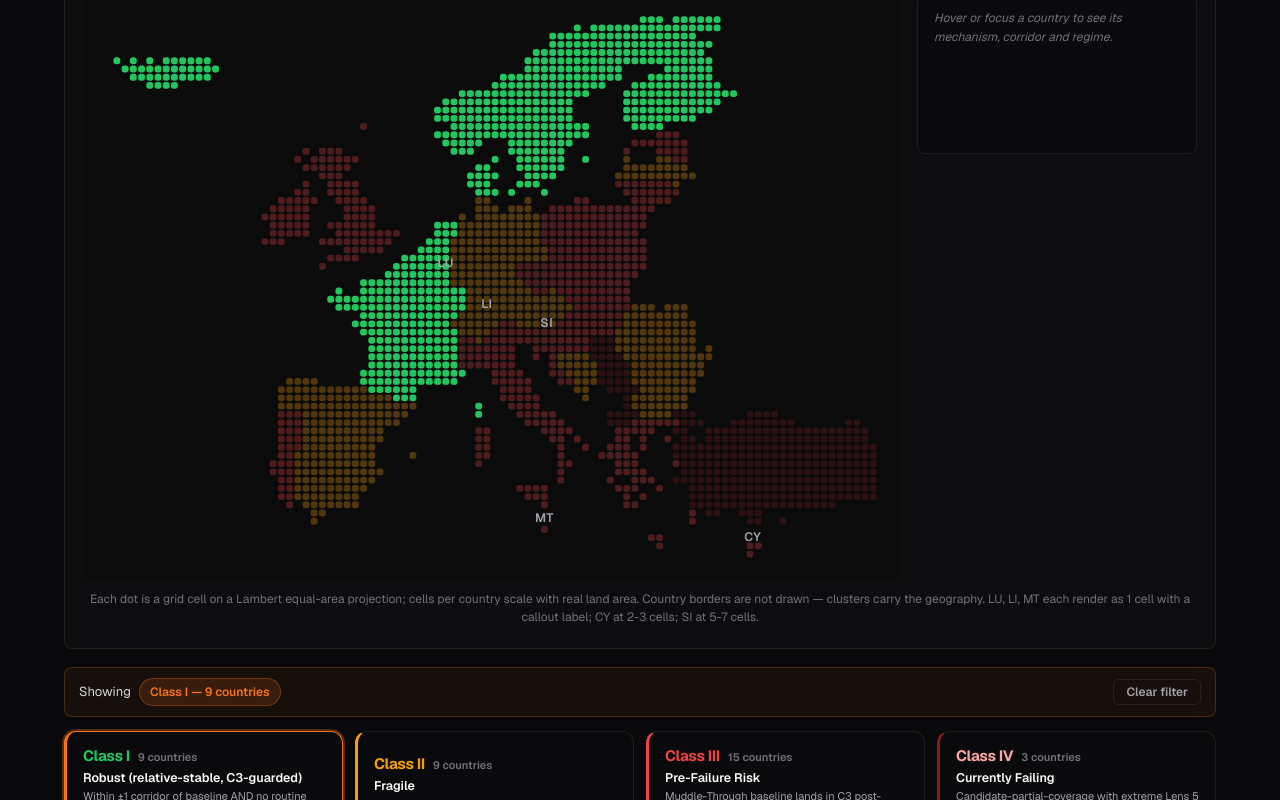
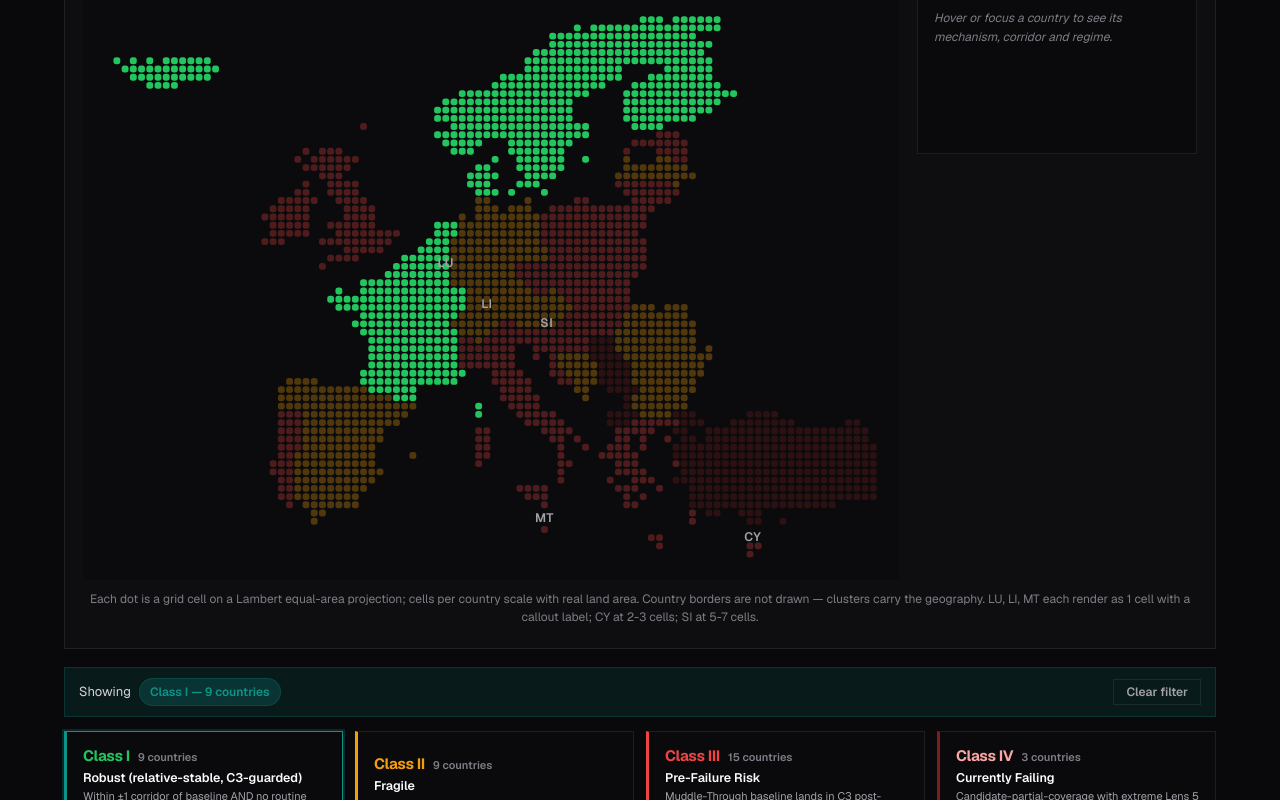
Before and after one commit to Ph1lM4/european-ai-labour-synthesis, a website: page site/phase2-explorations/1-corridor-map/D-rastered.html in a window 1280 px wide. Both pictures are taken after a click on the button 203 px from the left and 1082 px from the top of the page. Shown: the part 363-1163 px from the top of the page. Drawn offline with nearby package versions, Linux system fonts and the light colour scheme.

Commit message:
Design tokens v1 + fix same-origin iframe embedding
- Unified Nexalps research-suite design system (teal chrome, mono data
  ink, serif prose, square corners, WCAG AA fixes), incl. the
  phase2-explorations embed pages
- Fix: X-Frame-Options DENY blocked the site from framing its own
  beeswarm chart (findings.html showed 'refused to connect' in
  production); now SAMEORIGIN

```diff
--- a/site/phase2-explorations/1-corridor-map/B-beeswarm.html
+++ b/site/phase2-explorations/1-corridor-map/B-beeswarm.html
@@ -11,10 +11,10 @@
 *,*::before,*::after{margin:0;padding:0;box-sizing:border-box}
 :root{
   --bg:#09090b;--fg:#fafafa;--card:#0a0a0c;
-  --card-border:rgba(255,255,255,0.08);--muted:#a1a1aa;--muted-foreground:#71717a;
-  --border:rgba(255,255,255,0.12);--ring:#f97316;
+  --card-border:rgba(255,255,255,0.08);--muted:#a1a1aa;--muted-foreground:#7d7d86;
+  --border:rgba(255,255,255,0.12);--ring:#0D9488;
   --class-i:#22c55e;--class-ii:#f59e0b;--class-iii:#ef4444;--class-iv:#7f1d1d;
-  --radius-sm:6px;--radius-md:8px;--radius-lg:12px;
+  --radius-sm:0px;--radius-md:0px;--radius-lg:0px;
   --font:'Geist',system-ui,-apple-system,sans-serif;
 }
 html,body{overflow-x:hidden}
@@ -34,7 +34,7 @@ body{font-family:var(--font);background:var(--bg);color:var(--fg);line-height:1.
 #beeswarm-svg circle:hover,#beeswarm-svg circle:focus-visible{stroke:rgba(255,255,255,0.6);stroke-width:1.5;outline:none}
 #beeswarm-svg .axis-line{stroke:rgba(255,255,255,0.15);stroke-width:1}
 #beeswarm-svg .axis-tick{stroke:rgba(255,255,255,0.10);stroke-width:1;stroke-dasharray:2,3}
-#beeswarm-svg .axis-label{fill:#71717a;font-size:11px;font-family:var(--font)}
+#beeswarm-svg .axis-label{fill:#7d7d86;font-size:11px;font-family:var(--font)}
 #beeswarm-svg .corridor-edge{stroke:#f97316;stroke-width:1;stroke-dasharray:4,4;opacity:0.6}
 #beeswarm-svg .corridor-label{fill:#f97316;font-size:10px;font-weight:600;font-family:var(--font);letter-spacing:0.04em}
 #beeswarm-svg .country-label{fill:#fafafa;font-size:9.5px;font-weight:600;font-family:var(--font);pointer-events:none;text-anchor:middle}
--- a/site/phase2-explorations/1-corridor-map/D-rastered.html
+++ b/site/phase2-explorations/1-corridor-map/D-rastered.html
@@ -11,10 +11,10 @@
 *,*::before,*::after{margin:0;padding:0;box-sizing:border-box}
 :root{
   --bg:#09090b;--fg:#fafafa;--card:#0a0a0c;
-  --card-border:rgba(255,255,255,0.08);--muted:#a1a1aa;--muted-foreground:#71717a;
-  --border:rgba(255,255,255,0.12);--ring:#f97316;
+  --card-border:rgba(255,255,255,0.08);--muted:#a1a1aa;--muted-foreground:#7d7d86;
+  --border:rgba(255,255,255,0.12);--ring:#0D9488;
   --class-i:#22c55e;--class-ii:#f59e0b;--class-iii:#ef4444;--class-iv:#7f1d1d;
-  --radius-sm:6px;--radius-md:8px;--radius-lg:12px;
+  --radius-sm:0px;--radius-md:0px;--radius-lg:0px;
   --font:'Geist',system-ui,-apple-system,sans-serif;
 }
 html,body{overflow-x:hidden}
@@ -77,9 +77,9 @@ body{font-family:var(--font);background:var(--bg);color:var(--fg);line-height:1.
 .legend-swatch{width:12px;height:12px;border-radius:2px;border:1px solid rgba(255,255,255,0.10)}
 .geo-note{font-size:12px;color:var(--muted-foreground);margin-top:10px;text-align:center;line-height:1.5}
 
-.filter-bar{display:flex;flex-wrap:wrap;gap:8px;align-items:center;padding:10px 14px;background:rgba(249,115,22,0.06);border:1px solid rgba(249,115,22,0.25);border-radius:var(--radius-md);margin:18px 0 6px;font-size:13px;color:#d4d4d8}
+.filter-bar{display:flex;flex-wrap:wrap;gap:8px;align-items:center;padding:10px 14px;background:rgba(13,148,136,0.12);border:1px solid rgba(13,148,136,0.22);border-radius:var(--radius-md);margin:18px 0 6px;font-size:13px;color:#d4d4d8}
 .filter-bar.hidden{display:none}
-.filter-bar .badge{display:inline-flex;align-items:center;gap:6px;padding:4px 10px;background:rgba(249,115,22,0.15);border:1px solid rgba(249,115,22,0.30);border-radius:9999px;font-size:12px;font-weight:600;color:var(--ring)}
+.filter-bar .badge{display:inline-flex;align-items:center;gap:6px;padding:4px 10px;background:rgba(13,148,136,0.22);border:1px solid rgba(13,148,136,0.22);border-radius:9999px;font-size:12px;font-weight:600;color:var(--ring)}
 .filter-bar .clear-btn{margin-left:auto;background:transparent;border:1px solid var(--card-border);border-radius:var(--radius-sm);padding:4px 12px;color:var(--muted);font-family:var(--font);font-size:12px;font-weight:600;cursor:pointer;transition:all .12s}
 .filter-bar .clear-btn:hover,.filter-bar .clear-btn:focus-visible{border-color:rgba(255,255,255,0.25);color:var(--fg);outline:none}
 
@@ -91,7 +91,7 @@ body{font-family:var(--font);background:var(--bg);color:var(--fg);line-height:1.
 .class-card.c-II{border-left-color:var(--class-ii)}
 .class-card.c-III{border-left-color:var(--class-iii)}
 .class-card.c-IV{border-left-color:var(--class-iv)}
-.class-card.active{border-color:var(--ring);box-shadow:0 0 0 2px rgba(249,115,22,0.30)}
+.class-card.active{border-color:var(--ring);box-shadow:0 0 0 2px rgba(13,148,136,0.22)}
 .class-card:hover,.class-card:focus-visible{transform:translateY(-2px);outline:none}
 .class-card .class-header{display:flex;align-items:baseline;gap:8px;margin-bottom:4px}
 .class-card .class-num{font-size:15px;font-weight:700;letter-spacing:-0.02em}
@@ -109,7 +109,7 @@ body{font-family:var(--font);background:var(--bg);color:var(--fg);line-height:1.
 .view{display:none}
 .view.active{display:block}
 
-.demo-banner{padding:11px 14px;background:rgba(249,115,22,0.06);border-left:3px solid var(--ring);border-radius:0 var(--radius-md) var(--radius-md) 0;font-size:12.5px;color:#d4d4d8;margin:14px 0;line-height:1.55}
+.demo-banner{padding:11px 14px;background:rgba(13,148,136,0.12);border-left:3px solid var(--ring);border-radius:0 var(--radius-md) var(--radius-md) 0;font-size:12.5px;color:#d4d4d8;margin:14px 0;line-height:1.55}
 .demo-banner strong{color:var(--ring)}
 </style>
 </head>
```
Also changed, not shown: site/phase2-explorations/1-corridor-map/A-geographic.html (+3 -3 lines), site/phase2-explorations/1-corridor-map/C-sortable-list.html (+4 -4 lines), netlify.toml.
